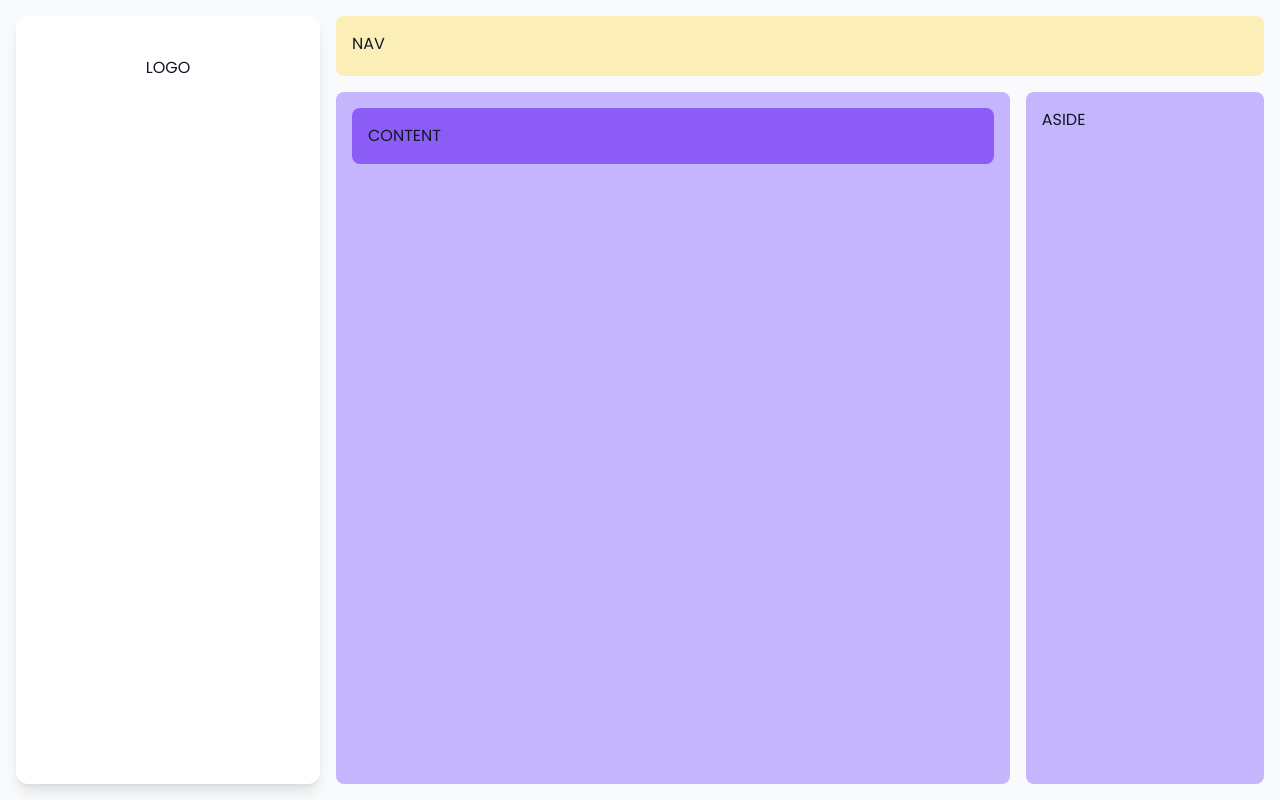
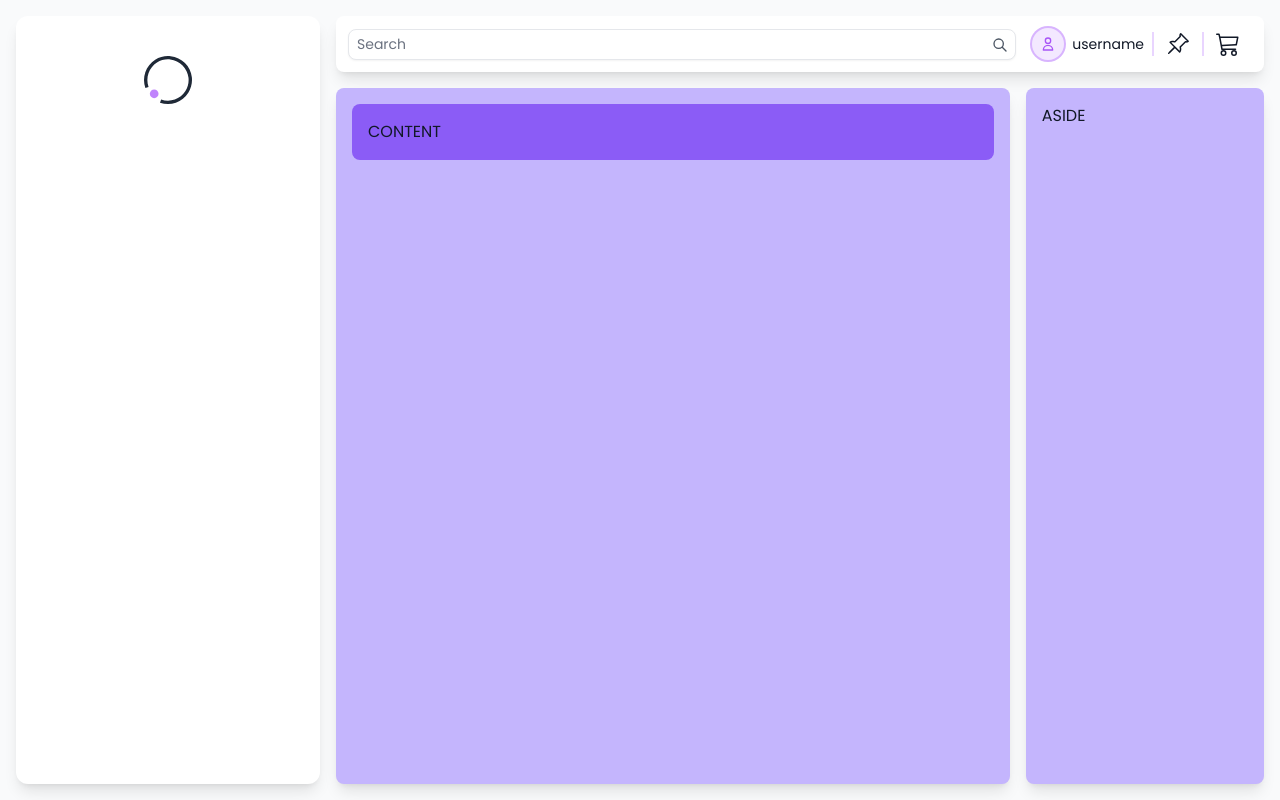
Before and after one commit to onivue/onivue-webshop, a Next.js app: page / in a window 1280 px wide. Built offline with nearby package versions, Linux system fonts and the light colour scheme.

Commit message:
TopBar design finished

```diff
--- /dev/null
+++ b/components/LogoIcon/LogoIcon.js
@@ -0,0 +1,22 @@
+function LogoIcon({ className, ...props }) {
+    return (
+        <svg
+            className={className || 'h-full w-full'}
+            viewBox="0 0 33 33"
+            fill="currentColor"
+            xmlns="http://www.w3.org/2000/svg"
+            {...props}
+        >
+            <path
+                d="M0.950116 22.0183C-0.301817 18.4904 -0.316949 14.6418 0.907204 11.1042C2.13136 7.56664 4.52203 4.55048 7.68666 2.55098C10.8513 0.551489 14.6018 -0.312484 18.3223 0.100933C22.0427 0.51435 25.5121 2.18058 28.1605 4.82602C30.809 7.47147 32.4793 10.9389 32.897 14.6589C33.3147 18.3789 32.455 22.1303 30.4592 25.2973C28.4633 28.4642 25.4499 30.8583 21.9138 32.0866C18.3776 33.3148 14.5289 33.3041 10.9997 32.0562L11.7725 29.8705C14.8059 30.943 18.1138 30.9522 21.1531 29.8966C24.1924 28.8409 26.7824 26.7832 28.4978 24.0612C30.2132 21.3392 30.9521 18.1149 30.5931 14.9176C30.2341 11.7202 28.7985 8.74003 26.5222 6.46628C24.2458 4.19254 21.2639 2.76042 18.0662 2.40509C14.8685 2.04977 11.645 2.79234 8.92499 4.5109C6.205 6.22945 4.15023 8.82182 3.09808 11.8623C2.04593 14.9028 2.05893 18.2108 3.13496 21.2429L0.950116 22.0183Z"
+                className="text-gray-800"
+            />
+            <path
+                d="M10 26C10 27.6569 8.6568 29 7 29C5.3432 29 4 27.6569 4 26C4 24.3431 5.3432 23 7 23C8.6568 23 10 24.3431 10 26Z"
+                className="text-primary-400"
+            />
+        </svg>
+    )
+}
+
+export default LogoIcon
--- a/components/Sidenav/Sidenav.js
+++ b/components/Sidenav/Sidenav.js
@@ -1,6 +1,8 @@
 import { useState, useRef, useEffect, useCallback } from 'react'
 import Link from 'next/link'
 import router from 'next/router'
+import LogoIcon from '../LogoIcon/LogoIcon'
+import { HiMenuAlt2 } from 'react-icons/hi'
 // import { motion, AnimatePresence } from 'framer-motion'
 
 function Sidenav({ children }) {
@@ -23,12 +25,12 @@ function Sidenav({ children }) {
     return (
         <>
             {/*MOBILE SIDEBAR BUTTON*/}
-            <div className="fixed top-5 right-5 flex items-center space-x-4 lg:hidden">
+            <div className="fixed bottom-5 right-5 flex items-center space-x-4 lg:hidden">
                 <button
                     onClick={toggleSidenav}
                     className="hover:text-primary rounded-md bg-primary-50 p-1 transition-colors duration-200 hover:bg-primary-100 focus:outline-none focus:ring"
                 >
-                    MENU
+                    <HiMenuAlt2 className="h-8 w-8" />
                 </button>
             </div>
 
@@ -52,7 +54,9 @@ function Sidenav({ children }) {
                         <nav className="no-scrollbar flex flex-1 flex-col overflow-y-hidden p-3 hover:overflow-y-auto">
                             <div className="mt-5 mb-8 flex justify-center">
                                 <Link href="/">
-                                    <a>LOGO</a>
+                                    <a>
+                                        <LogoIcon className="h-12 w-12" />
+                                    </a>
                                 </Link>
                             </div>
                         </nav>
--- /dev/null
+++ b/components/TopBar/TopBar.js
@@ -0,0 +1,50 @@
+import { useState, useRef, useEffect, useCallback } from 'react'
+import Link from 'next/link'
+import router from 'next/router'
+import { HiOutlineSearch, HiOutlineUser } from 'react-icons/hi'
+import { BsPinAngle, BsCart3 } from 'react-icons/bs'
+import LogoIcon from '@/components/LogoIcon/LogoIcon'
+
+function TopBar() {
+    return (
+        <div className="mb-4 rounded-lg bg-white  p-3 px-3 shadow-lg">
+            <div className="relative flex w-full flex-wrap-reverse items-center justify-between justify-items-end lg:flex-nowrap">
+                <div className="relative h-full w-full  text-gray-600">
+                    <input
+                        className="h-full w-full rounded-lg  border-gray-200 bg-white px-2 py-1 pr-10 text-sm focus:outline-none"
+                        type="search"
+                        name="search"
+                        placeholder="Search"
+                    />
+                    <button type="button" className="absolute right-0 top-0 mt-2 mr-2 hover:text-primary-500">
+                        <HiOutlineSearch />
+                    </button>
+                </div>
+
+                <div className="mb-3 flex w-full justify-between lg:ml-2 lg:mb-0 lg:w-auto">
+                    <div className="mr-4 grid h-full place-items-center rounded-lg lg:hidden ">
+                        <LogoIcon className="h-7 w-7" />
+                    </div>
+                    <div className="flex items-center divide-x-2 divide-primary-200 text-sm">
+                        <div className="flex cursor-pointer items-center  px-2 hover:text-primary-500">
+                            <div className="flex h-8 w-8 items-center justify-center rounded-full bg-primary-100 p-2 ring-2 ring-primary-300">
+                                <HiOutlineUser className="h-full w-full text-primary-500" />
+                            </div>
+                            <span className="ml-2 hidden max-w-[80px] flex-grow overflow-hidden text-ellipsis whitespace-nowrap lg:block">
+                                username
+                            </span>
+                        </div>
+
+                        <div className="false cursor-pointer px-2 hover:text-primary-500">
+                            <BsPinAngle className="mx-1 h-6 w-6" />
+                        </div>
+                        <div className="false cursor-pointer px-2 hover:text-primary-500">
+                            <BsCart3 className="mx-1 h-6 w-6" />
+                        </div>
+                    </div>
+                </div>
+            </div>
+        </div>
+    )
+}
+export default TopBar
--- a/package.json
+++ b/package.json
@@ -13,7 +13,8 @@
     "@tailwindcss/typography": "^0.5.2",
     "next": "12.1.5",
     "react": "18.0.0",
-    "react-dom": "18.0.0"
+    "react-dom": "18.0.0",
+    "react-icons": "^4.3.1"
   },
   "devDependencies": {
     "autoprefixer": "^10.4.4",
--- a/pages/_app.js
+++ b/pages/_app.js
@@ -3,6 +3,7 @@ import Link from 'next/link'
 import Head from 'next/head'
 import { useRouter } from 'next/router'
 import Sidenav from '@/components/Sidenav/Sidenav'
+import TopBar from '@/components/TopBar/TopBar'
 // import Header from '@/components/Header/Header'
 // import Footer from '@/components/Footer/Footer'
 
@@ -21,12 +22,15 @@ function MyApp({ Component, pageProps }) {
 
             {/* <Header /> */}
             <Sidenav>
-                <nav className="mb-4 h-[60px] rounded-lg bg-amber-200 bg-opacity-60 p-4">NAV</nav>
+                <TopBar />
+
                 <div className="flex flex-1">
-                    <section className="grid w-full grid-cols-1 rounded-lg bg-violet-300 p-4 lg:mr-4">
+                    <section className="grid w-full grid-cols-1 rounded-lg bg-violet-300 p-4 shadow-lg lg:mr-4">
                         <Component {...pageProps} />
                     </section>
-                    <aside className="hidden w-80 rounded-lg bg-violet-300 p-4 lg:block">ASIDE</aside>
+                    <aside className="hidden w-80 rounded-lg bg-violet-300 p-4 shadow-lg lg:block">
+                        ASIDE
+                    </aside>
                 </div>
                 {/* <Footer /> */}
             </Sidenav>
--- a/styles/globals.css
+++ b/styles/globals.css
@@ -28,40 +28,27 @@
 ::-webkit-scrollbar-thumb {
     @apply rounded-lg bg-neutral-300 hover:bg-neutral-400;
 }
-
-/* RANGE INPUT */
-.rangeiput-track {
-    @apply h-2 w-full rounded-full bg-primary-200;
+/*  FORM */
+@layer base {
+    [type='text'],
+    [type='email'],
+    [type='url'],
+    [type='password'],
+    [type='number'],
+    [type='date'],
+    [type='datetime-local'],
+    [type='month'],
+    [type='search'],
+    [type='tel'],
+    [type='time'],
+    [type='week'],
+    [multiple],
+    textarea,
+    select {
+        @apply w-full rounded-lg border-gray-300 shadow-sm focus:border-indigo-500 focus:ring-indigo-500;
+    }
+    [type='checkbox'],
+    [type='radio'] {
+        @apply rounded border-gray-300 text-indigo-600 focus:ring-indigo-500;
+    }
 }
-.rangeiput-focus {
-    @apply ring-2 ring-primary-400;
-}
-.rangeiput-thumb {
-    @apply relative top-[50%] h-6 w-6 rounded-full border-none bg-primary-300 transition-all duration-150 ease-in-out;
-}
-input[type='range'] {
-    @apply w-full bg-transparent focus:outline-none;
-    -webkit-appearance: none;
-}
-input[type='range']:focus-visible::-webkit-slider-thumb,
-input[type='range']:active::-webkit-slider-thumb {
-    @apply rangeiput-focus;
-}
-input[type='range']:focus-visible::-moz-range-thumb,
-input[type='range']:active::-webkit-slider-thumb {
-    @apply rangeiput-focus;
-}
-input[type='range']::-webkit-slider-runnable-track {
-    @apply rangeiput-track;
-}
-input[type='range']::-moz-range-track {
-    @apply rangeiput-track;
-}
-input[type='range']::-webkit-slider-thumb {
-    @apply rangeiput-thumb;
-    -webkit-appearance: none;
-    transform: translateY(-50%);
-}
-input[type='range']::-moz-range-thumb {
-    @apply rangeiput-thumb;
-}
--- a/tailwind.config.js
+++ b/tailwind.config.js
@@ -16,7 +16,7 @@ module.exports = {
             },
             colors: {
                 primary: {
-                    ...colors.amber,
+                    ...colors.purple,
                 },
                 dark: { 100: '#333845', 200: '#171a23' },
             },
@@ -32,7 +32,7 @@ module.exports = {
     },
     plugins: [
         // require('@tailwindcss/typography'),
-        // require('@tailwindcss/forms'),
+        require('@tailwindcss/forms'),
         // ...
     ],
 }
```
Also changed, not shown: 1 other file (tests, documents, lock files or other folders).
